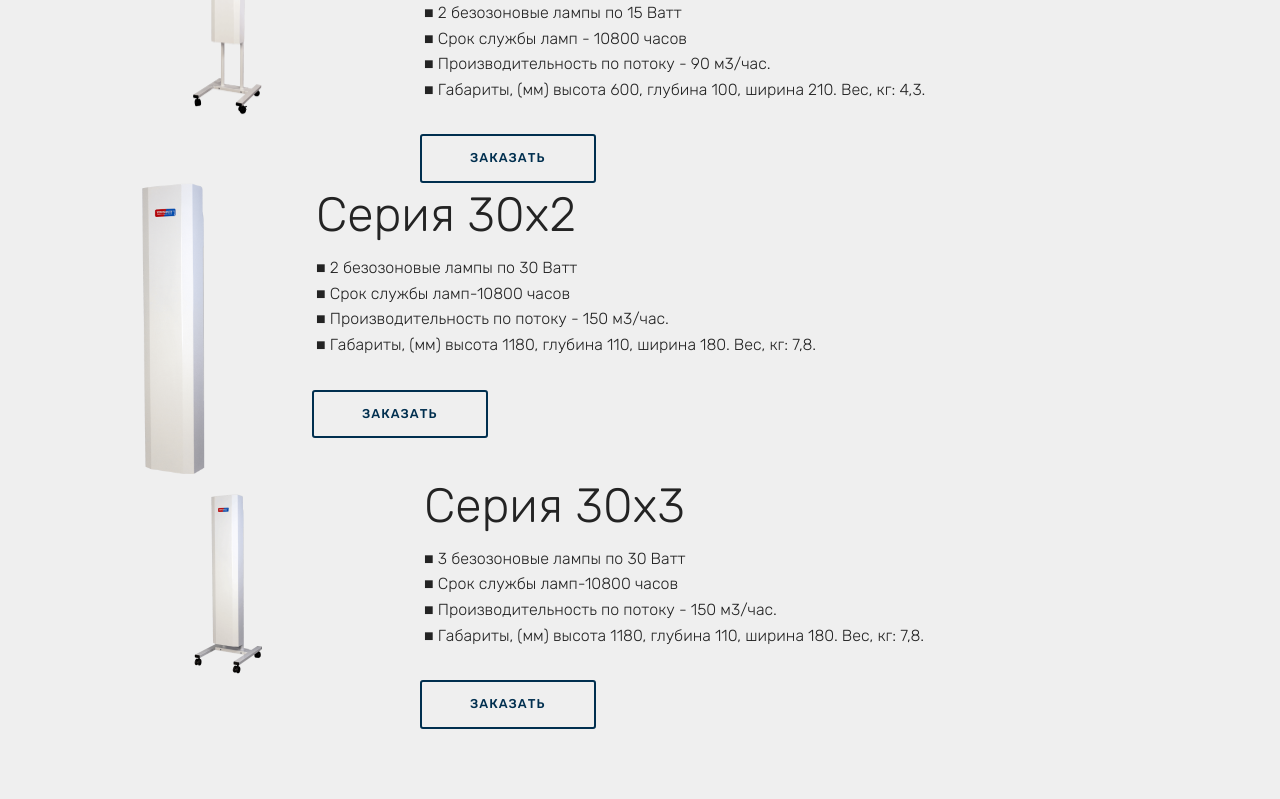
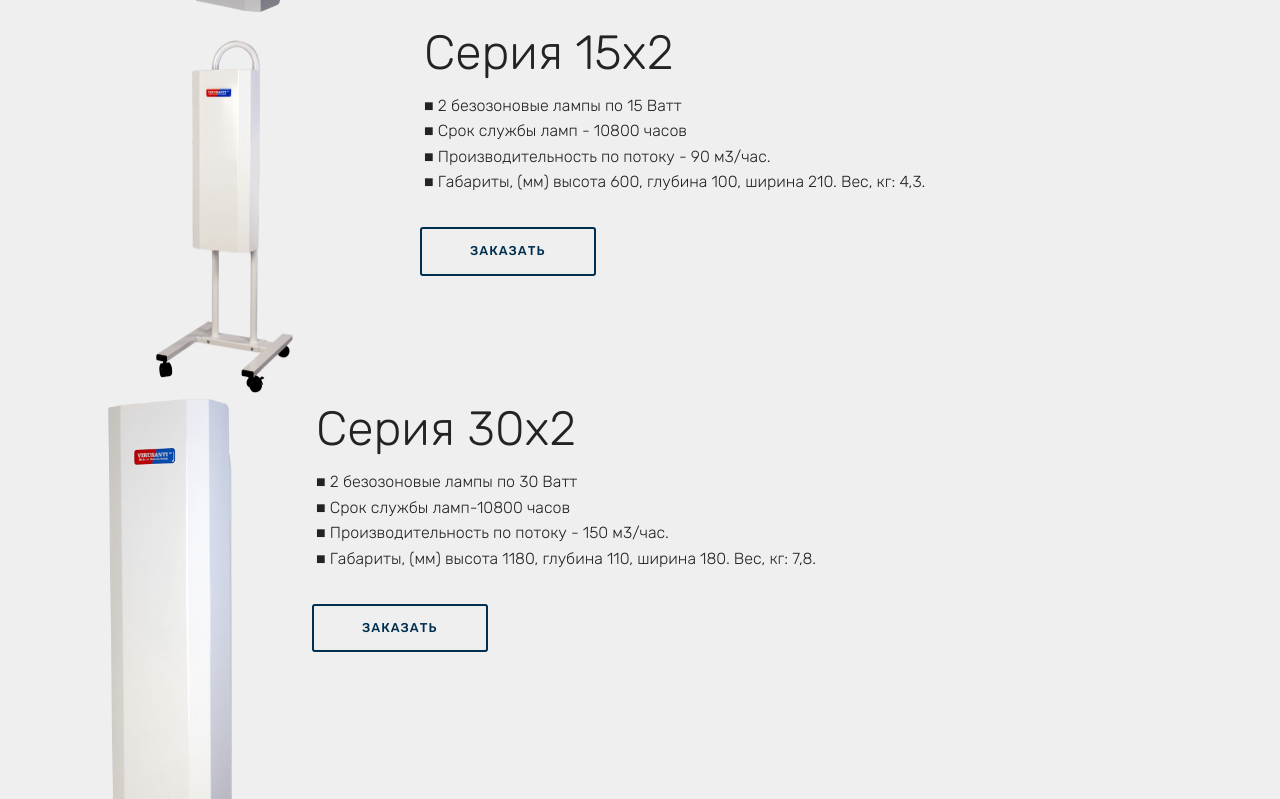
Before and after one commit to vassper/virusanti, a plain HTML site: page index.html in a window 1280 px wide. Shown: the part 2001-2800 px from the top of the page. Drawn offline with Linux system fonts and the light colour scheme; files whose address does not match are found by name.

Commit message:
Update style.css

```diff
--- a/assets/theme/css/style.css
+++ b/assets/theme/css/style.css
@@ -273,8 +273,7 @@ figure[mbr-media-size] {
 
 .mbr-figure img,
 .card-img img {
-      width: 50%;
-    margin: auto; }
+  width: 100%; }
 
 @media (max-width: 991px) {
   .media-size-item {
```
